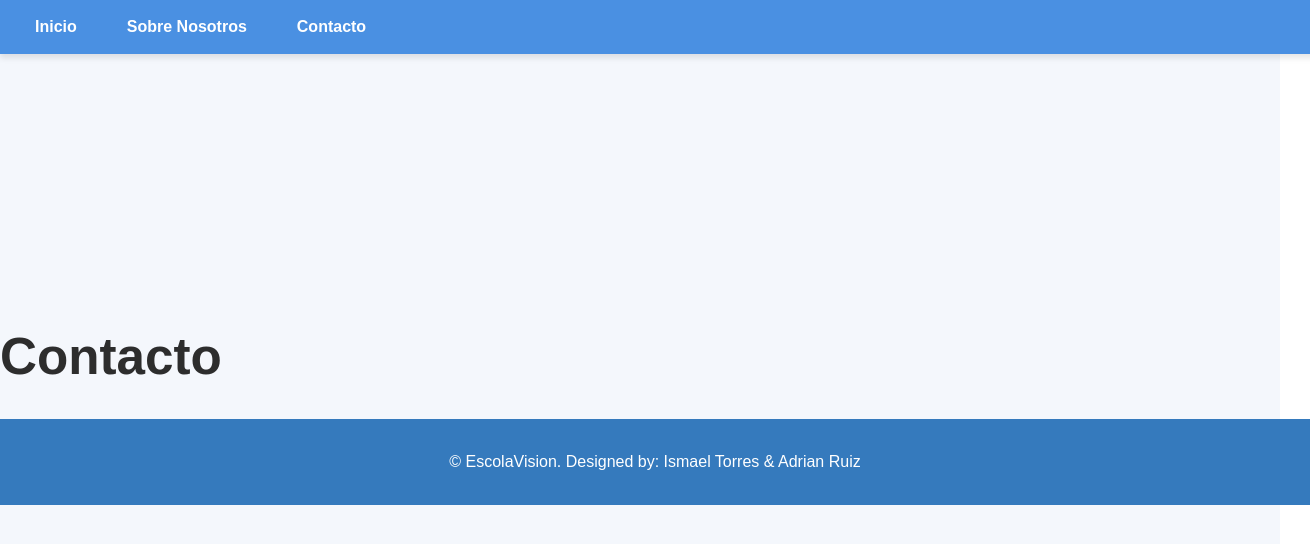
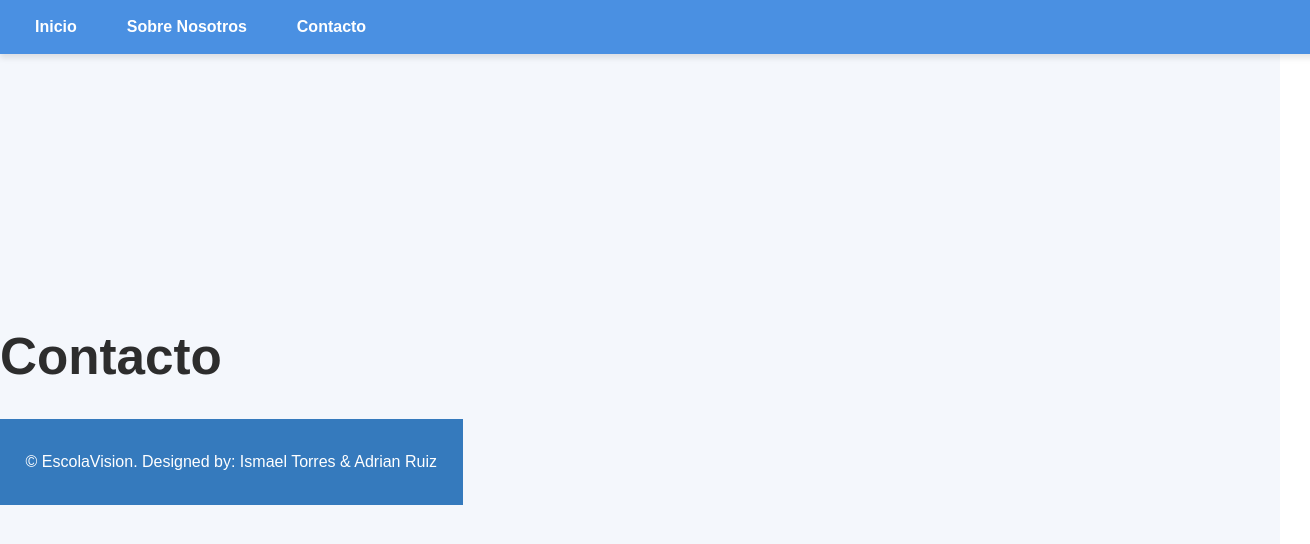
Before and after one commit to Ismaeltg05/Web-Escolavision, a React (Vite) app: page /Web-Escolavision/contact in a window 1280 px wide. Shown: the top 544 px of the page, 1310 px wide, since content can reach past the window. Built offline with nearby package versions, Linux system fonts and the light colour scheme.

Commit message:
Logo Escolavision y Update Footer

```diff
--- a/index.html
+++ b/index.html
@@ -2,7 +2,7 @@
 <html lang="en">
   <head>
     <meta charset="UTF-8" />
-    <link rel="icon" type="image/svg+xml" href="/vite.svg" />
+    <link rel="icon" type="image/svg+xml" href="/logo-escolavision.png" />
     <meta name="viewport" content="width=device-width, initial-scale=1.0" />
     <title>EscolaVision</title>
   </head>
--- a/src/Styles.css
+++ b/src/Styles.css
@@ -120,7 +120,7 @@ body {
     color: white;
     text-align: center;
     padding: 15px;
-    width: 100vw; /* Asegura que el footer ocupe todo el ancho */
+    width: 98%; /* Asegura que el footer ocupe todo el ancho */
     position: relative;
     left: 0;
     right: 0;
--- a/src/pages/Home.tsx
+++ b/src/pages/Home.tsx
@@ -1,6 +1,6 @@
 function Home() {
     return (
-        <div className="p-8 max-w-4xl mx-auto bg-white shadow-lg rounded-lg">
+        <div className="p-8 max-w-4xl mx-auto bg-white shadow-lg rounded-lg overflow-hidden">
             <br />
             <h1 className="text-4xl font-bold text-center text-blue-600 mb-8">Encuentra tu Camino Académico y Profesional</h1>
 
```
Also changed, not shown: public/logo-escolavision.png (added).
